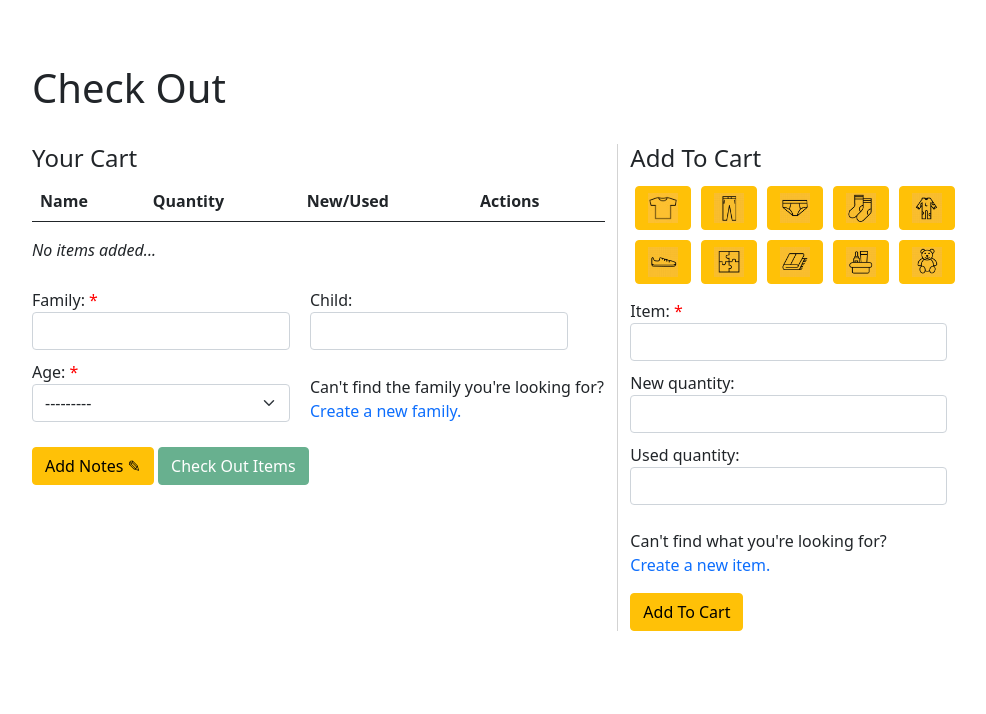
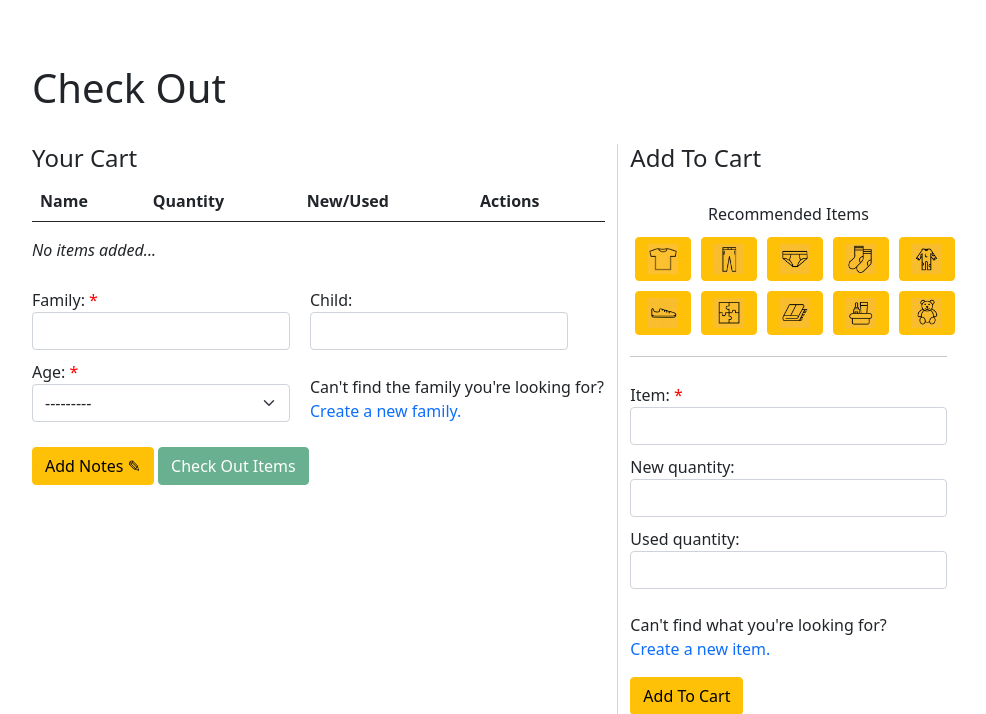
Before and after one commit to mkornyev/FLP-Inventory, a Django app: page /checkout/ in a window 1280 px wide. Shown: the part 59-773 px from the top of the page, without its empty margins (108-1094 px from the left). Run offline with Django 3.2, Linux system fonts and the light colour scheme; the visitor is signed in with stand-in values (Sample User, id 1); data that the repository does not hold is empty; some libraries are stand-ins or nearby versions.

Commit message:
changed the ui for rec-items button to look cleaner

```diff
--- a/inventory/templates/inventory/checkin.html
+++ b/inventory/templates/inventory/checkin.html
@@ -169,6 +169,8 @@
 
     <div class="col-md-4" id="additemform">
       <h4>Add To Cart</h4>
+      <br>
+      <h6 style="text-align:center">Recommended Items</h6>
       <table>
         <tr>
           {% load static %}
@@ -186,6 +188,7 @@
           <td><button id="auto-btn10" class="btn btn-warning" href="#" onClick="autoFill('stuffed animal'); return false;"><img src="{% static 'images/stuffed_animal.png' %}" width="30" height="30"></button></td>
         </tr>
        </table>
+       <hr>
       <form method="POST" action="{% url 'Checkin' %}">
           {% for field in formadditem %}
             <div class="fieldWrapper form-group" aria-required={% if field.field.required %}"true"{% else %}"false"{% endif %}>
--- a/inventory/templates/inventory/checkout.html
+++ b/inventory/templates/inventory/checkout.html
@@ -204,7 +204,8 @@
     </div>
     <div class="col-md-4" id="additemform">
       <h4>Add To Cart</h4>
-      <form method="POST" action="{% url 'Checkout' %}">
+      <br>
+      <h6 style="text-align:center">Recommended Items</h6>
       <table>
         <tr>
           {% load static %}
@@ -222,6 +223,8 @@
           <td><button id="auto-btn10" class="btn btn-warning" href="#" onClick="autoFill('stuffed animal'); return false;"><img src="{% static 'images/stuffed_animal.png' %}" width="30" height="30"></button></td>
         </tr>
        </table>
+       <hr>
+      <form method="POST" action="{% url 'Checkout' %}">
           {% for field in formadditem %}
           <div class="fieldWrapper form-group" aria-required={% if field.field.required %}"true"{% else %}"false"{% endif %}>
               {{ field.label_tag }}
```
Lines whose indentation alone changed are shown as unchanged.
